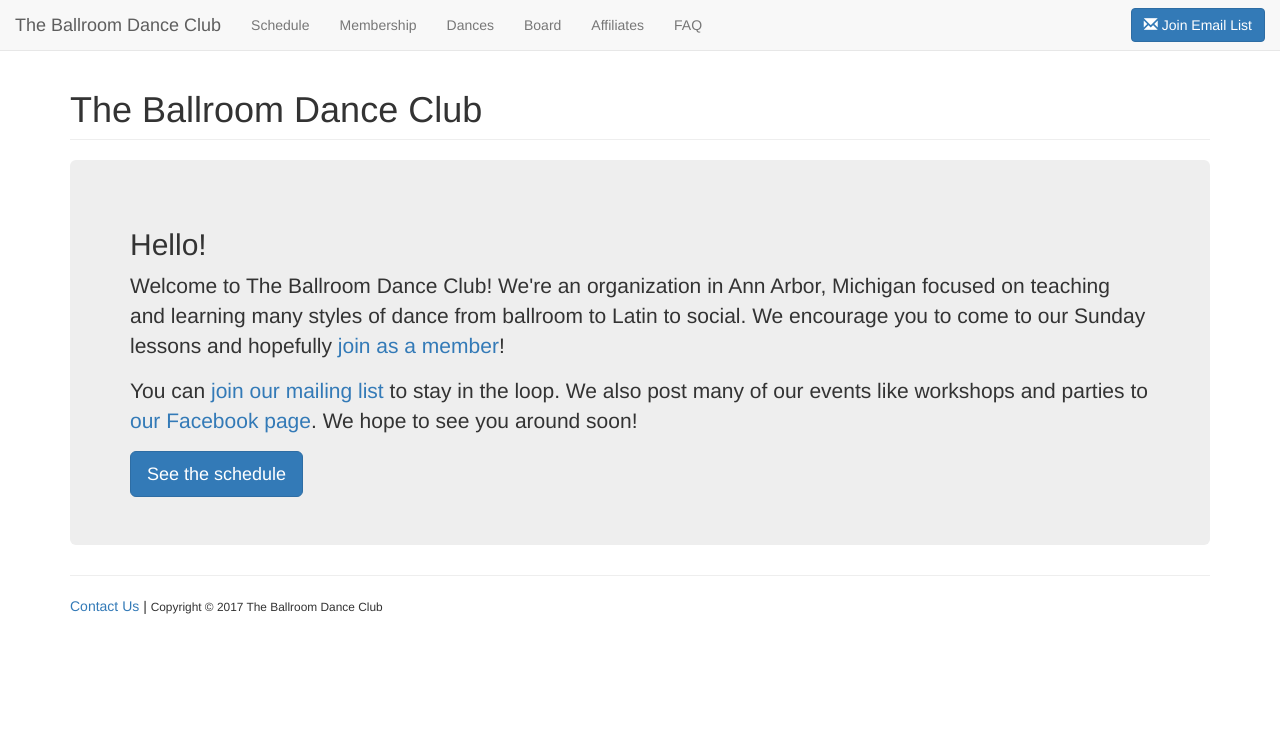
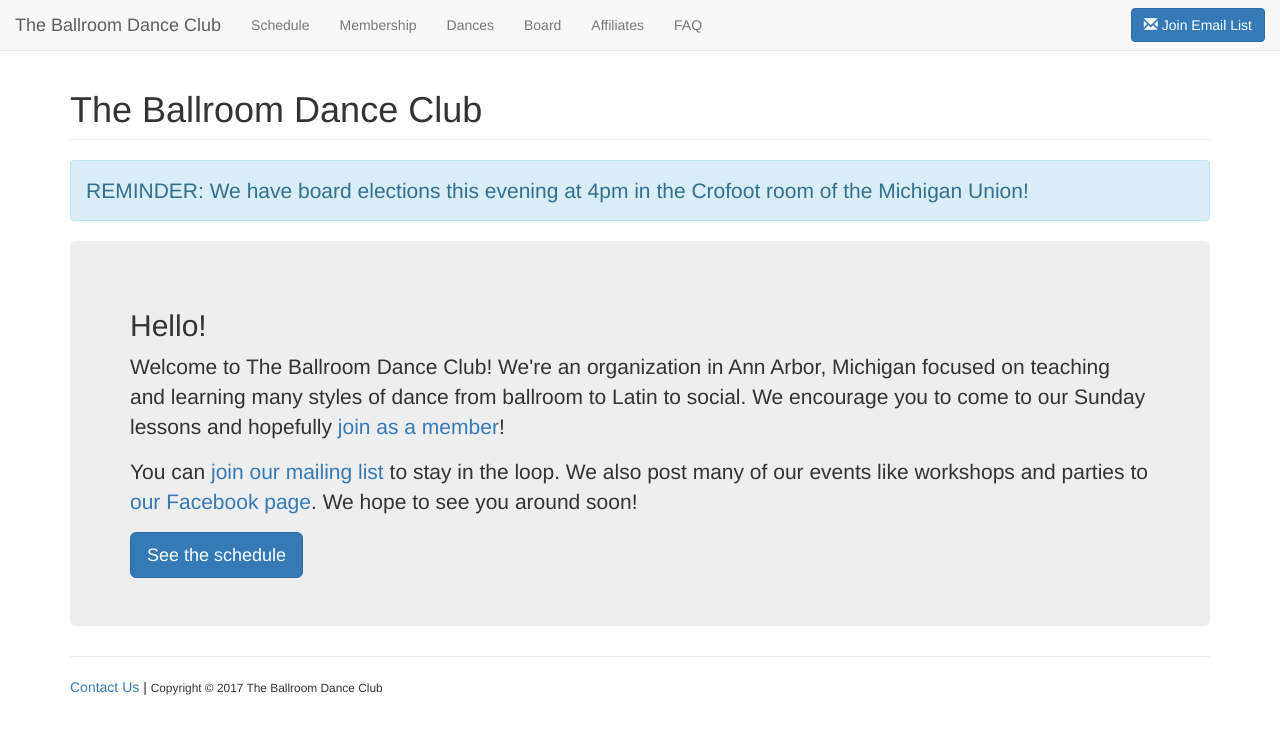
Before and after one commit to ballroom-dance-club/ballroom-dance-club.github.io, a Jekyll site: the page built from index.html, in a window 1280 px wide. Shown: the top 734 px of the page. Built offline with Jekyll 4.4.1, drawn with Linux system fonts in a browser that asks for light colours; nearby versions of some CDN libraries.

Commit message:
Add message about board elections to site homepage

```diff
--- a/index.html
+++ b/index.html
@@ -3,6 +3,15 @@
 seo:
   type: Organization
 ---
+
+{% assign current_date = site.time|date: "%Y%m%d" %}
+{% if current_date == "20170423" %}
+<div class="alert alert-info">
+    <p class="lead">
+    REMINDER: We have board elections this evening at 4pm in the Crofoot room of the Michigan Union!
+    </p>
+</div>
+{% endif %}
 
 <div class="jumbotron">
     <h2>Hello!</h2>
```
